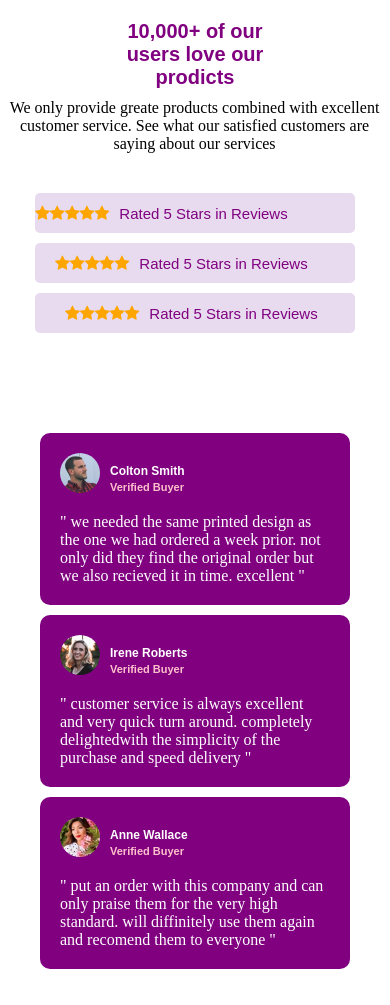
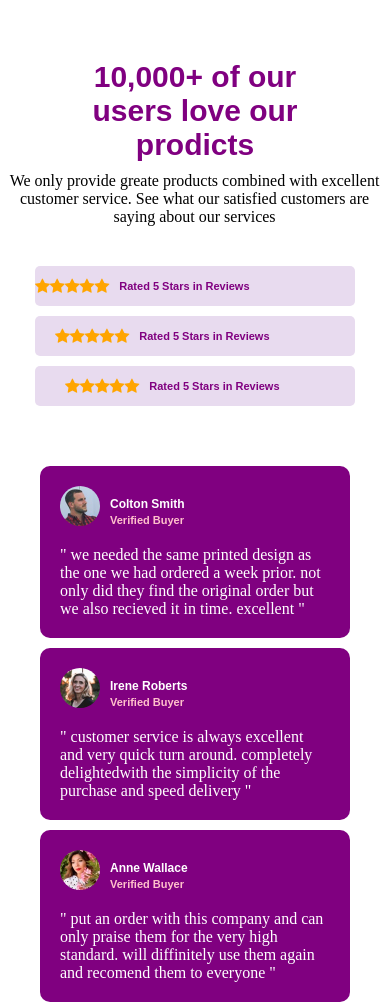
Before and after one commit to RayHub1/social-project, a plain HTML site: page index.html in a window 390 px wide. Shown: the top 1005 px of the page. Drawn offline with Linux system fonts and the light colour scheme.

Commit message:
final comment

```diff
--- a/style.css
+++ b/style.css
@@ -155,14 +155,14 @@ a{
     .first-section{
         display: flex;
         flex-direction: column;
-         margin: 20px auto;
+         margin: 60px auto;
         align-items: center;
         justify-content: center;
         text-align: center;
     }
     h3{
         /* text-align: center; */
-        font-size: 20px;
+        font-size: 30px;
 
     }
     .first{
@@ -192,7 +192,7 @@ a{
      .second-section{
         flex-direction: column;
         /* width: 50%; */
-        margin:100px 40px;
+        margin:30px 40px;
         /* align-content: center */
      }
      .card1{
@@ -217,7 +217,7 @@ a{
         background-color: purple;
         width: 100%;
         margin-top: 0px;
-        margin-bottom: 30px;
+        /* margin-bottom: 30px; */
         border-radius: 10px;
         margin-left: 0px;
         color: white;
@@ -226,6 +226,15 @@ a{
     .for-rating{
         margin-top: 30px;
     }
+    .para-rating{
+        padding-right: 0px;
+        padding-left: 10px;
+       align-items: center;
+       color: #800080;
+       font-size: 11px;
+       font-weight: 800;
+       font-family: sans-serif;
+   }
 
 
 }
```
